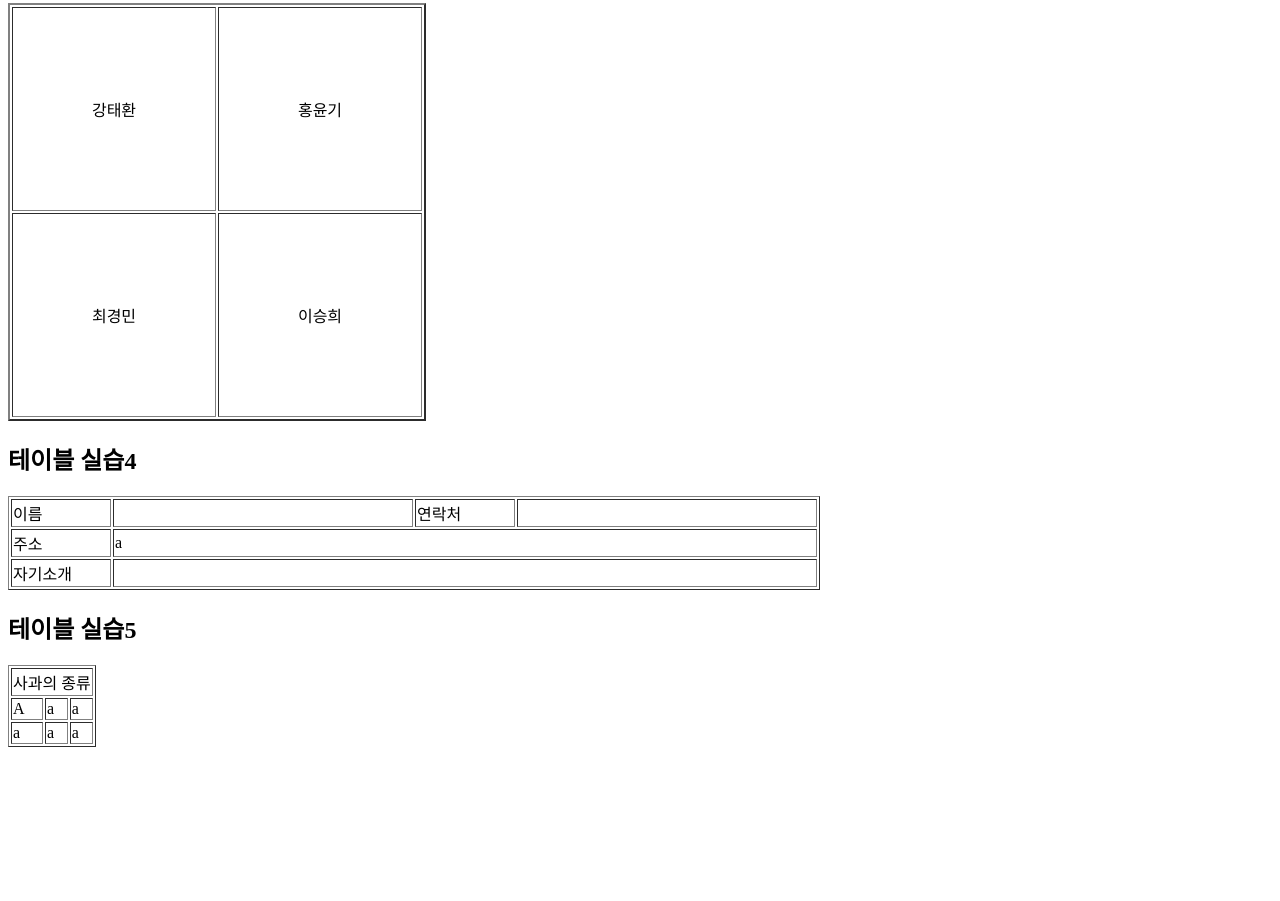
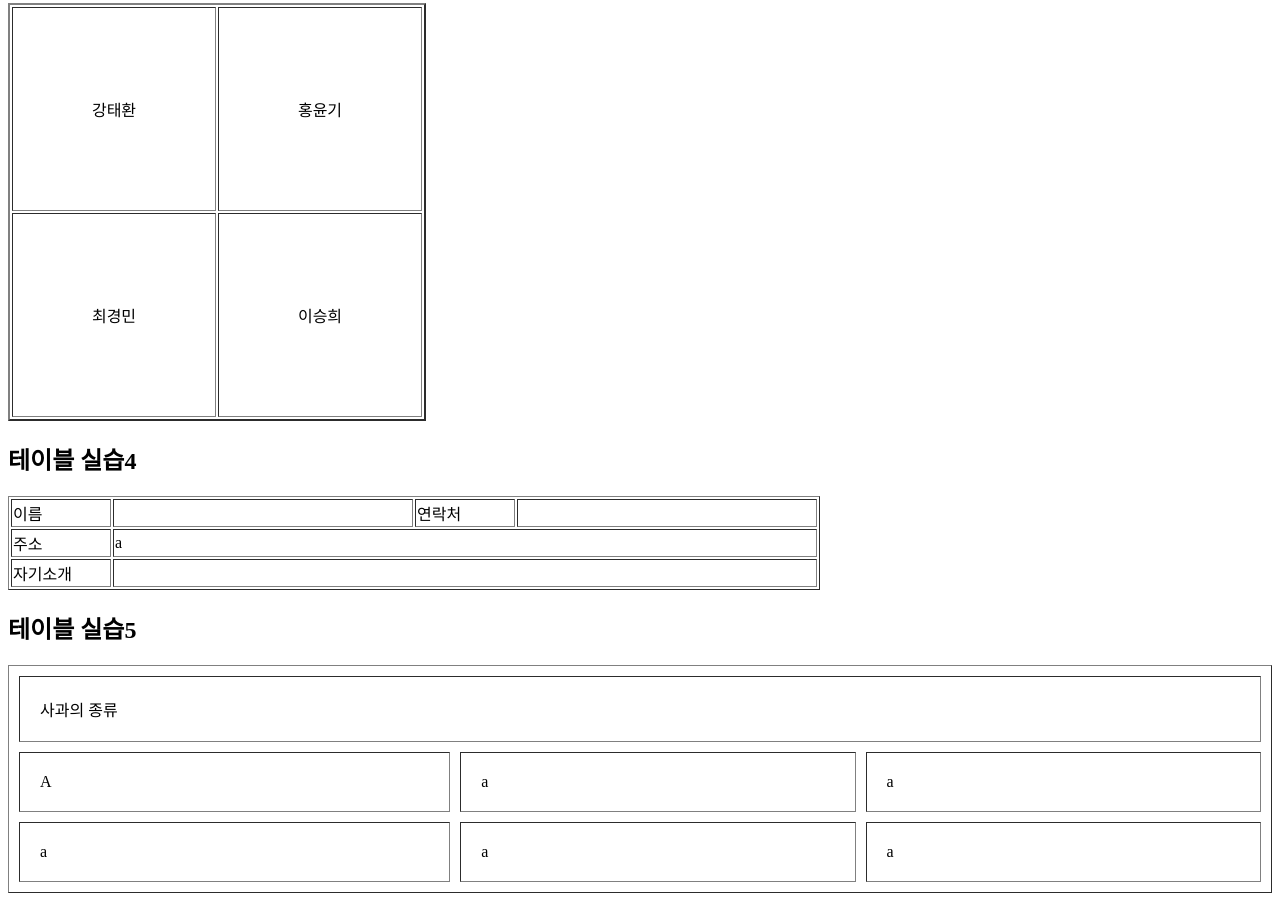
Before and after one commit to infohojin/poly_data_html_2023, a plain HTML site: page table.html in a window 1280 px wide. Shown: the part 878-1779 px from the top of the page. Before the commit the page ends 1633 px from the top, so only its background shows below. Drawn offline with Linux system fonts and the light colour scheme.

Commit message:
table5-1

```diff
--- a/table.html
+++ b/table.html
@@ -156,7 +156,8 @@
 
         <section>
             <h2>테이블 실습5</h2>
-            <table border="1">
+            <table border="1" width="100%"
+                cellspacing="10px" cellpadding="20px" >
                 <tr>
                     <td colspan="3">사과의 종류</td>
                 </tr>
```
